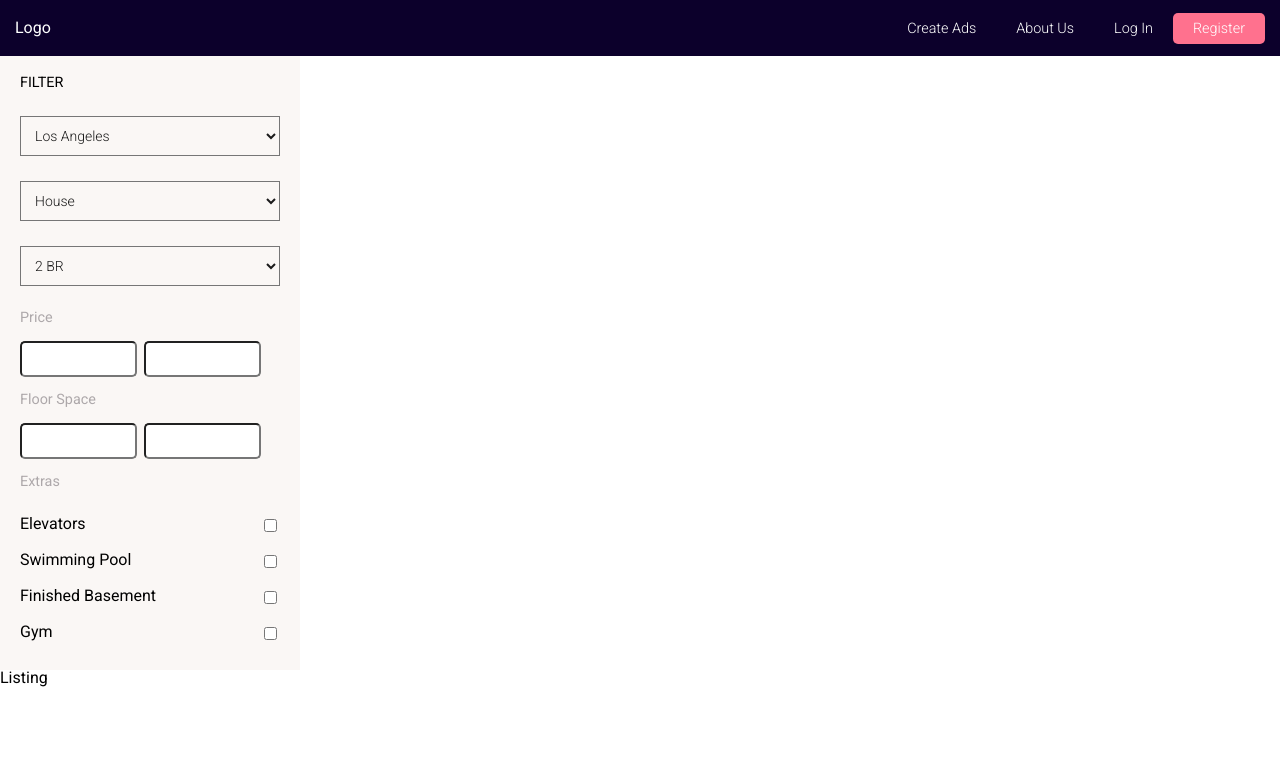
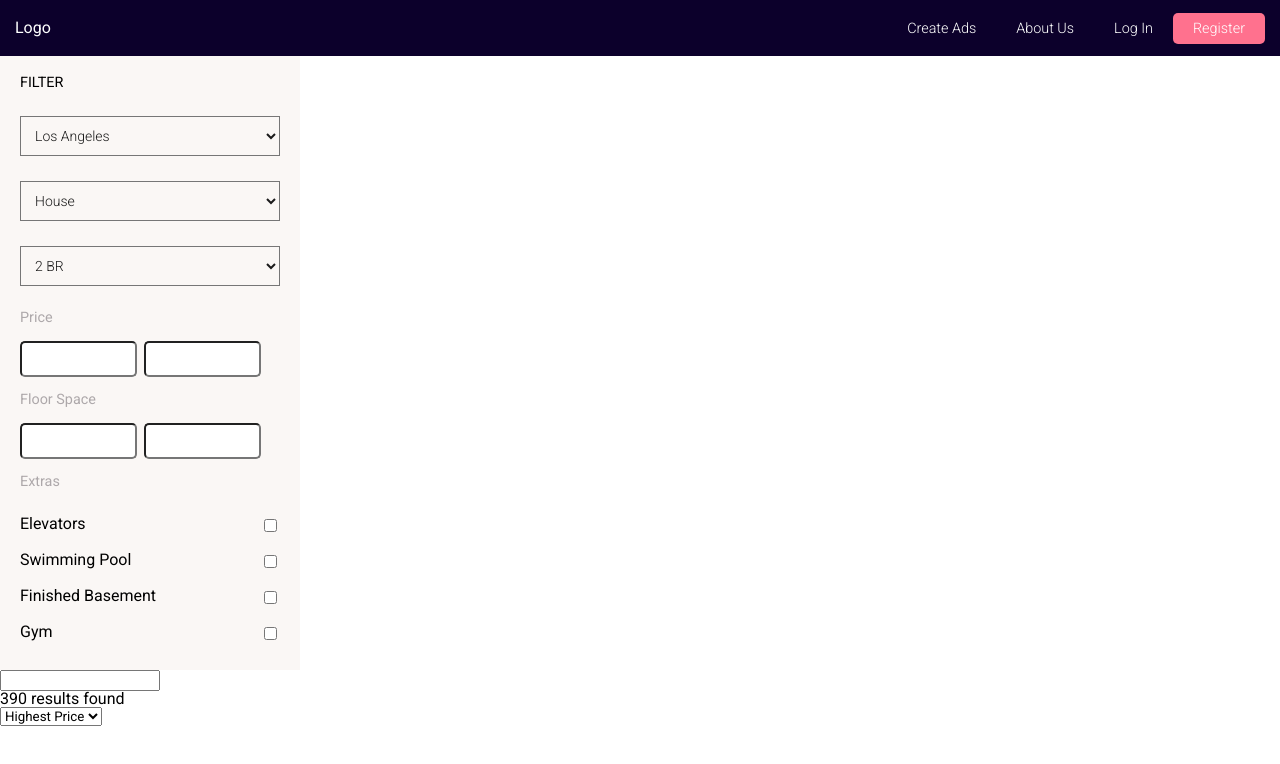
Before and after one commit to louismagdaleno/react-real-estate, a React app: page / in a window 1280 px wide. Built offline with nearby package versions, Linux system fonts and the light colour scheme.

Commit message:
Added content to Listing Component

```diff
--- a/assets/js/realEstate/listing.js
+++ b/assets/js/realEstate/listing.js
@@ -9,8 +9,32 @@ export default class Listing extends Component {
   }
   render () {
     return (
-     <section className="listing">
-        Listing
+     <section className="listings">
+        <section className="search-area">
+          <input type="text" name="search" />
+        </section>
+
+        <section className="sortby-area">
+          <div>
+            390 results found
+          </div>
+
+          <div className="sort-options">
+            <select name="sortby" className="sortby">
+              <option value="price-asc">Highest Price</option>
+              <option value="price-dsc">Lowest Price</option>
+            </select>
+          </div>
+        </section>
+
+        <section className="listings-results">
+
+        </section>
+
+        <section className="pagination">
+
+        </section>
+
      </section>
     )
   }
--- a/assets/sass/_content-area.scss
+++ b/assets/sass/_content-area.scss
@@ -57,3 +57,7 @@
         }
     }
 }
+
+#listings {
+
+}
--- a/public/js/components/realEstate.js
+++ b/public/js/components/realEstate.js
@@ -304,8 +304,41 @@ var Listing = function (_Component) {
     value: function render() {
       return _react2.default.createElement(
         'section',
-        { className: 'listing' },
-        'Listing'
+        { className: 'listings' },
+        _react2.default.createElement(
+          'section',
+          { className: 'search-area' },
+          _react2.default.createElement('input', { type: 'text', name: 'search' })
+        ),
+        _react2.default.createElement(
+          'section',
+          { className: 'sortby-area' },
+          _react2.default.createElement(
+            'div',
+            null,
+            '390 results found'
+          ),
+          _react2.default.createElement(
+            'div',
+            { className: 'sort-options' },
+            _react2.default.createElement(
+              'select',
+              { name: 'sortby', className: 'sortby' },
+              _react2.default.createElement(
+                'option',
+                { value: 'price-asc' },
+                'Highest Price'
+              ),
+              _react2.default.createElement(
+                'option',
+                { value: 'price-dsc' },
+                'Lowest Price'
+              )
+            )
+          )
+        ),
+        _react2.default.createElement('section', { className: 'listings-results' }),
+        _react2.default.createElement('section', { className: 'pagination' })
       );
     }
   }]);
```
